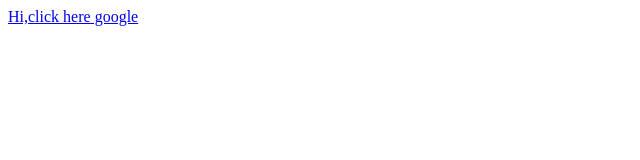
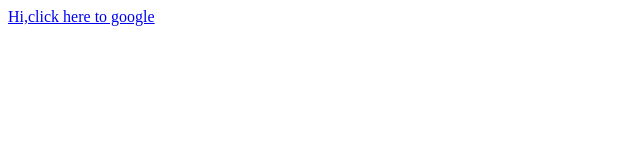
Before and after one commit to SARATHKUMAR-T/classdemo, a plain HTML site: page index.html in a window 1280 px wide. Shown: the full height of the page, 0-640 px from the left. Drawn offline with Linux system fonts and the light colour scheme.

Commit message:
Update index.html

```diff
--- a/index.html
+++ b/index.html
@@ -7,6 +7,6 @@
     <title>Document</title>
 </head>
 <body>
- <a href="https://www.google.com/">Hi,click here google</a>
+ <a href="https://www.google.com/">Hi,click here to google</a>
 </body>
 </html>
```
